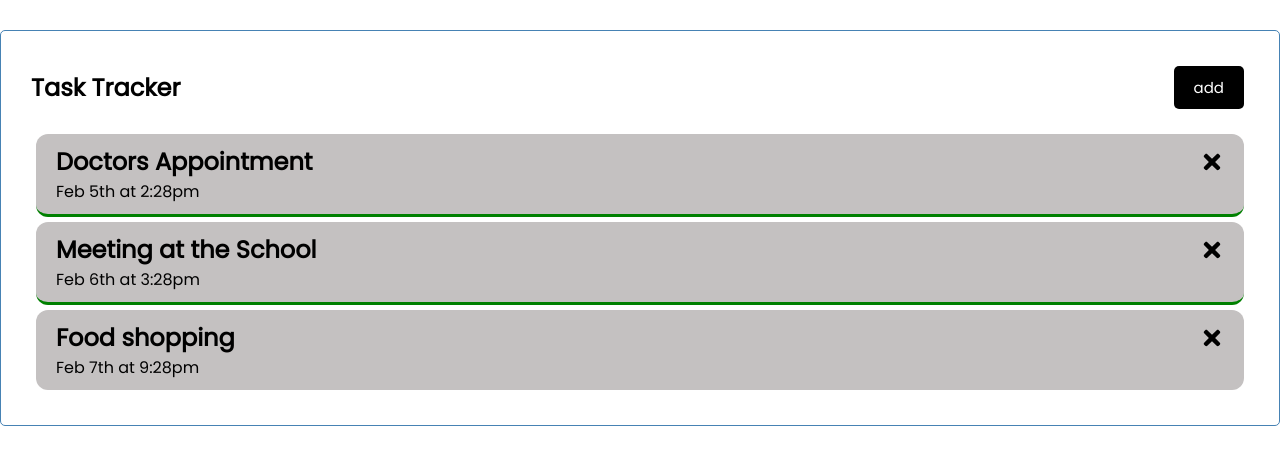
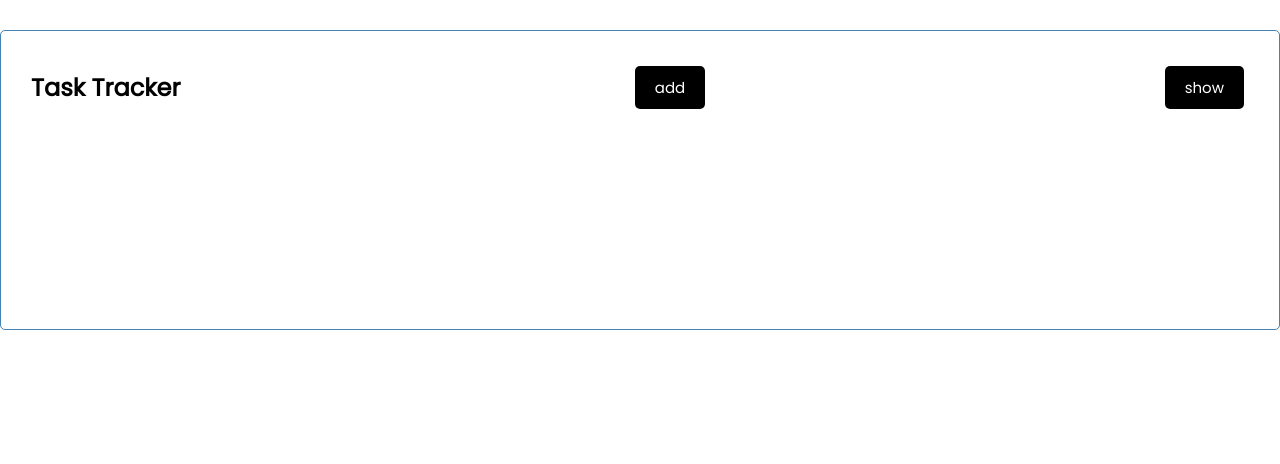
Before and after one commit to haamid10/Task-Tracker-with-Gsap, a React (Create React App) app: page / in a window 1280 px wide. Shown: the top 464 px of the page. Built offline with nearby package versions, Linux system fonts and the light colour scheme.

Commit message:
added show button

```diff
--- a/src/App.jsx
+++ b/src/App.jsx
@@ -23,6 +23,7 @@ const App = () => {
 }
 ])
 const [showAdd , setShowAdd]=useState(false)
+const [showRes , setShoeRes]=useState(false)
 
 // add Task
 const addTask =(task)=>{
@@ -43,14 +44,14 @@ const toggleReminder =(id) =>{
 
   return (
     <div className="container">
-      <Header add={()=>setShowAdd(!showAdd)}/>
+      <Header add={()=>setShowAdd(!showAdd)} app={()=>setShoeRes(!showRes)}/>
 
       {showAdd && <AddTask onAdd={addTask}/>}
 
 
 
-      <Tasks  onToggle={toggleReminder} tasks={tasks} onDelete={deleteBtn}/>
-      <h1  ></h1>
+      {showRes &&<Tasks  onToggle={toggleReminder} tasks={tasks} onDelete={deleteBtn}/>}
+      <h1></h1>
 
     </div>
   )
--- a/src/components/Button.jsx
+++ b/src/components/Button.jsx
@@ -1,10 +1,15 @@
 
-const Button = ({text,color,baadhi}) => {
+const Button = ({text,color,baadhi,bd,buudhi}) => {
   return (
+    <>
     <button className="btn " onClick={baadhi} style={{backgroundColor:color}}>{text}</button>
+
+    <button className="btn " onClick={buudhi}>{bd}</button>
+    </>
   )
 }
 Button.defaultProps ={
-  text: "add"
+  text: "add",
+  bd: "show"
 }
 export default Button
--- a/src/components/Header.jsx
+++ b/src/components/Header.jsx
@@ -1,10 +1,10 @@
 import Button from "./Button"
-const Header = ({title ,add}) => {
+const Header = ({title ,add,app}) => {
   return (
     <header className="header">
       <h2>{title}</h2>
 
-   <Button className="btn" baadhi={add}  />
+   <Button className="btn" baadhi={add}  buudhi={app}/>
 
 
       </header>
```
